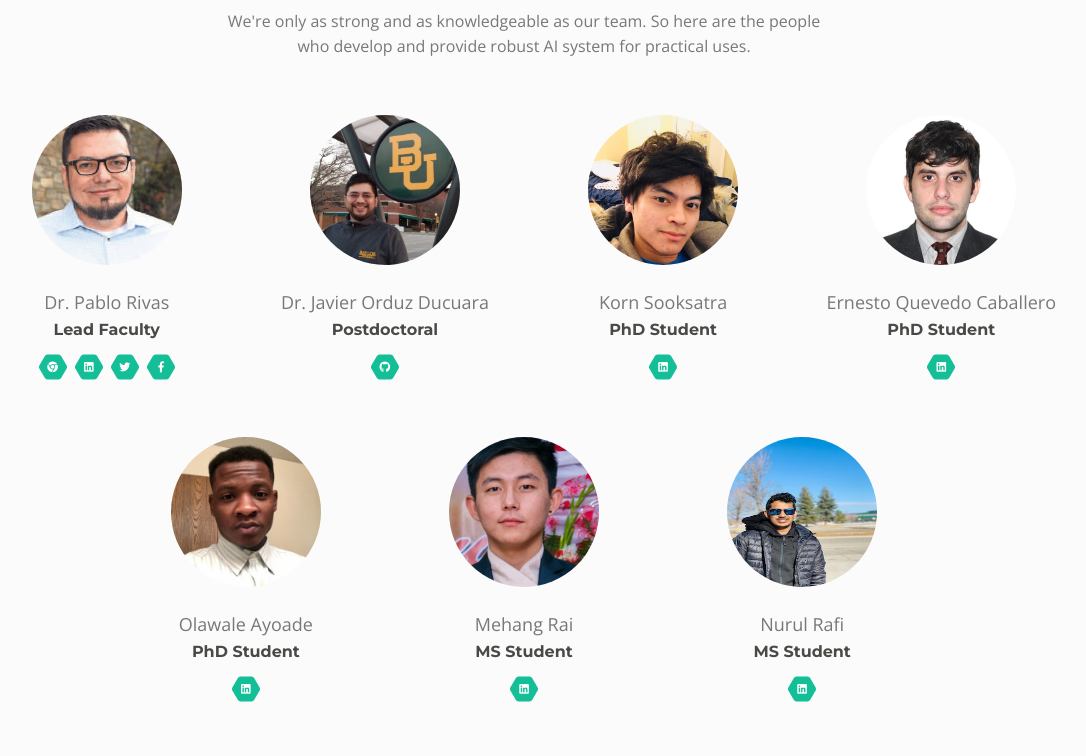
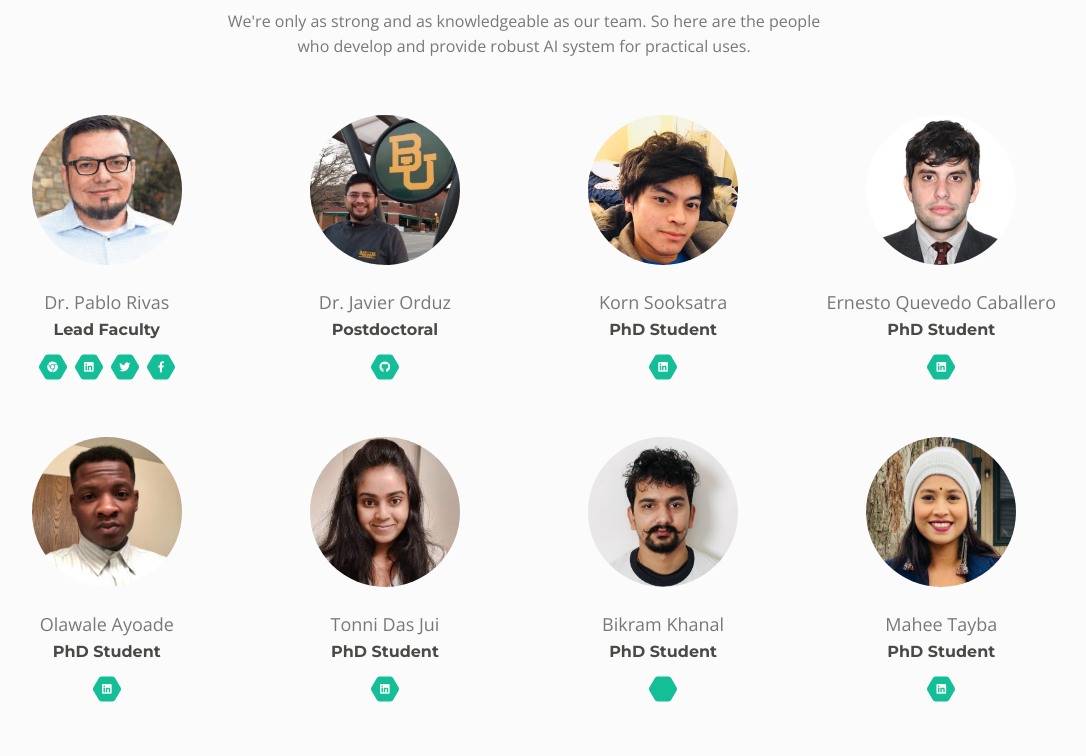
Before and after one commit to kornsook/baylorai-web, a plain HTML site: page index.html in a window 1280 px wide. Shown: the part 3570-4326 px from the top of the page, without its empty margins (116-1202 px from the left). Drawn offline with nearby package versions, Linux system fonts and the light colour scheme.

Commit message:
add tonni bikram mahee

```diff
--- a/index.html
+++ b/index.html
@@ -578,7 +578,7 @@
                 </div> <!-- end of col -->
             </div> <!-- end of row -->
             <div class="row">
-                <div class="col-lg-12">
+                <div class="col-lg-12" style="text-align: top">
 
                     <!-- Team Member -->
                     <div class="team-member">
@@ -622,7 +622,7 @@
                         <div class="image-wrapper">
                             <img class='img-fluid member' src="images/javier-pic.jpg" alt="alternative">
                         </div> <!-- end of image wrapper -->
-                        <p class="p-large">Dr. Javier Orduz Ducuara</p>
+                        <p class="p-large">Dr. Javier Orduz</p>
                         <p class="job-title">Postdoctoral</p>
                         <span class="social-icons">
                             <span class="fa-stack">
@@ -681,6 +681,57 @@
                         <span class="social-icons">
                             <span class="fa-stack">
                                 <a href="https://www.linkedin.com/in/olawaleayoade">
+                                    <span class="hexagon"></span>
+                                    <i class="fab fa-linkedin fa-stack-1x"></i>
+                                </a>
+                            </span>
+                        </span>
+                    </div> <!-- end of team-member -->
+
+                    <!-- Team Member -->
+                    <div class="team-member">
+                        <div class="image-wrapper">
+                            <img class='img-fluid member' src="images/tonni-pic.png" alt="alternative">
+                        </div> <!-- end of image wrapper -->
+                        <p class="p-large">Tonni Das Jui</p>
+                        <p class="job-title">PhD Student</p>
+                        <span class="social-icons">
+                            <span class="fa-stack">
+                                <a href="https://www.linkedin.com/in/tonnijui/">
+                                    <span class="hexagon"></span>
+                                    <i class="fab fa-linkedin fa-stack-1x"></i>
+                                </a>
+                            </span>
+                        </span>
+                    </div> <!-- end of team-member -->
+
+                    <!-- Team Member -->
+                    <div class="team-member">
+                        <div class="image-wrapper">
+                            <img class='img-fluid member' src="images/bikram-pic.png" alt="alternative">
+                        </div> <!-- end of image wrapper -->
+                        <p class="p-large">Bikram Khanal</p>
+                        <p class="job-title">PhD Student</p>
+                        <span class="social-icons">
+                            <span class="fa-stack">
+                                <a href="">
+                                    <span class="hexagon"></span>
+                                    <i class="fab fa-stack-1x"></i>
+                                </a>
+                            </span>
+                        </span>
+                    </div> <!-- end of team-member -->
+
+                    <!-- Team Member -->
+                    <div class="team-member">
+                        <div class="image-wrapper">
+                            <img class='img-fluid member' src="images/mahee-pic.png" alt="alternative">
+                        </div> <!-- end of image wrapper -->
+                        <p class="p-large">Mahee Tayba</p>
+                        <p class="job-title">PhD Student</p>
+                        <span class="social-icons">
+                            <span class="fa-stack">
+                                <a href="https://www.linkedin.com/in/mahee-noor-tayba-410032143/">
                                     <span class="hexagon"></span>
                                     <i class="fab fa-linkedin fa-stack-1x"></i>
                                 </a>
```
Also changed, not shown: images/bikram-pic.png (added), images/mahee-pic.png (added), images/tonni-pic.png (added).
